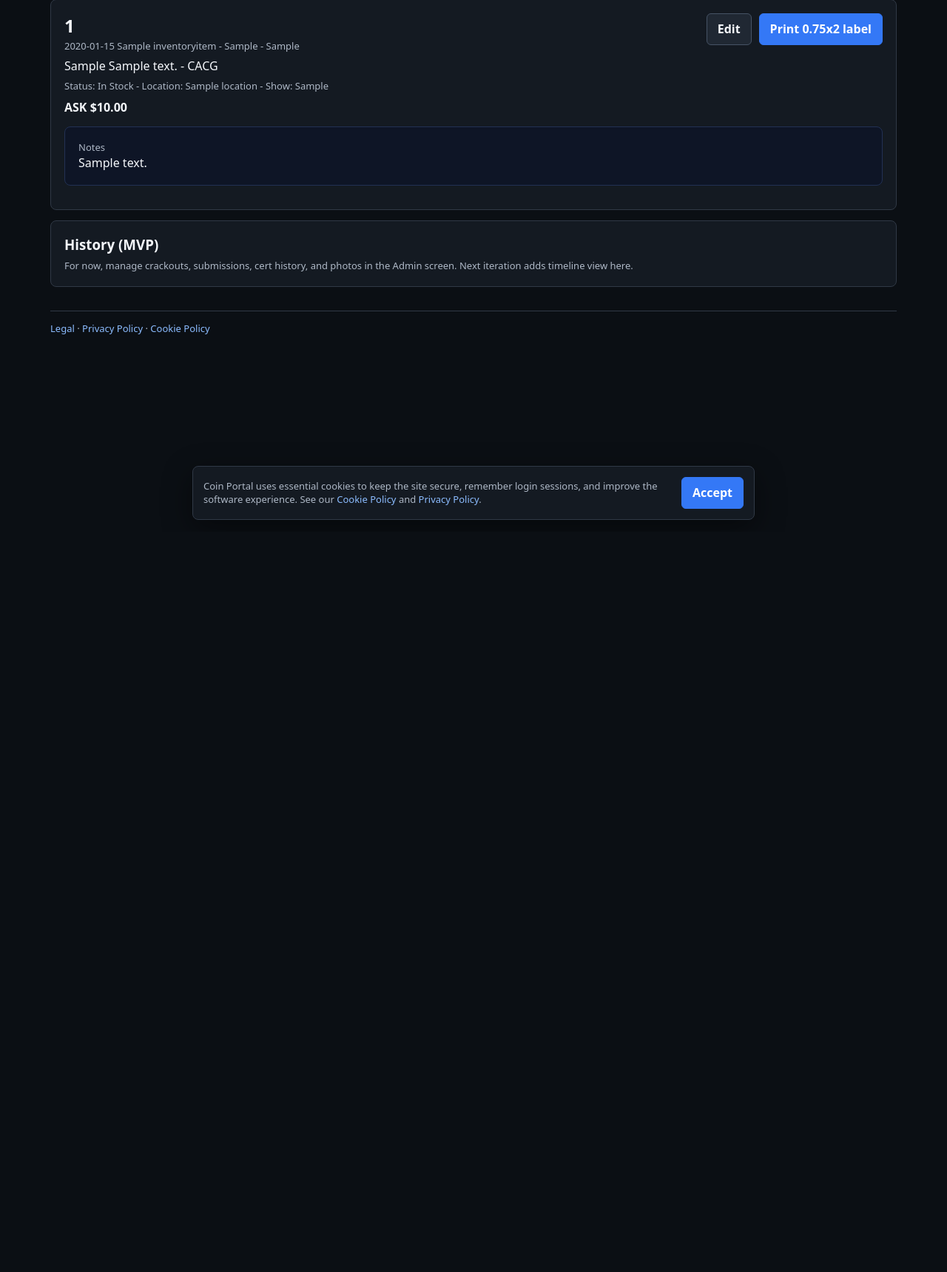
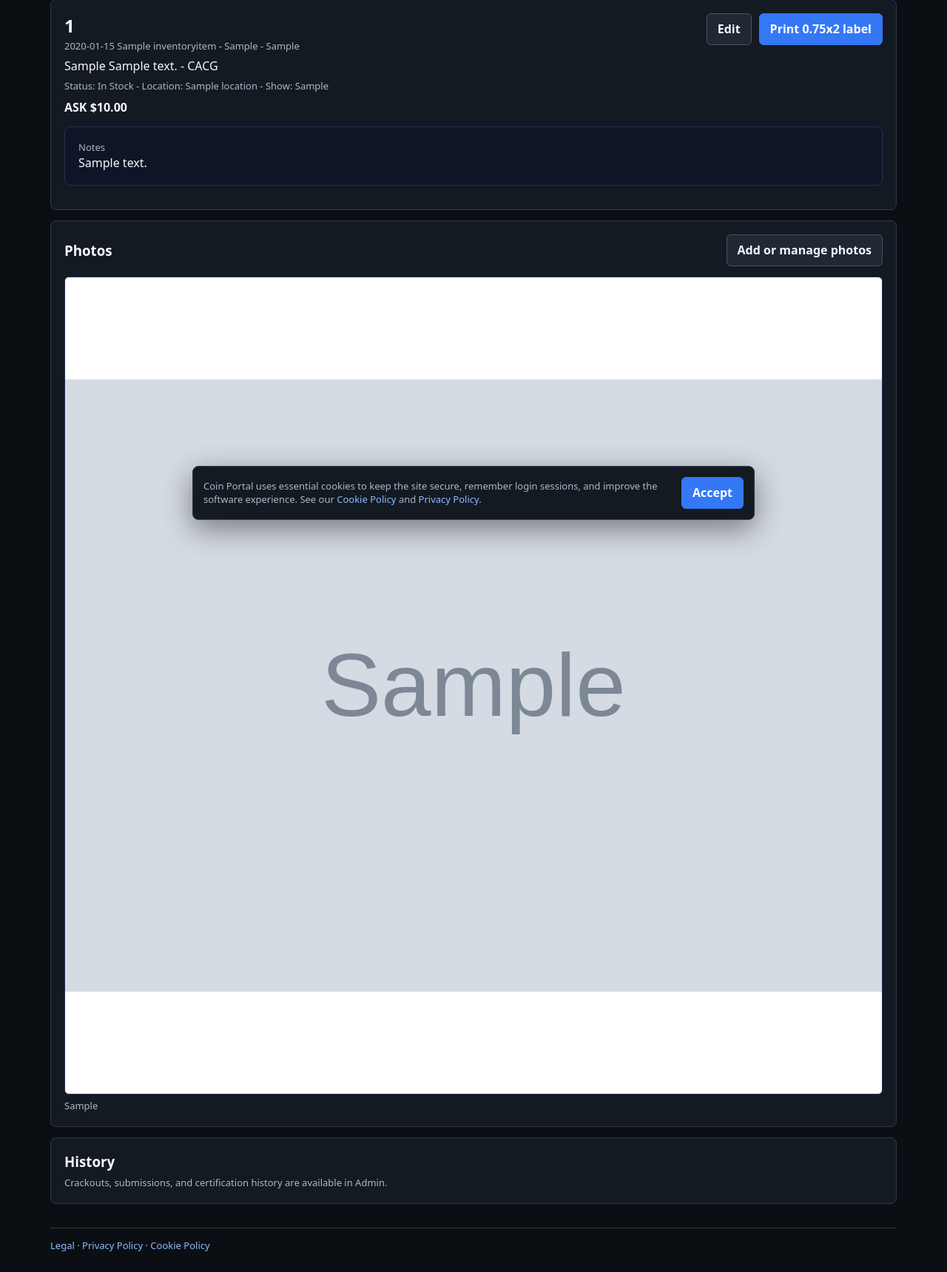
Before and after one commit to T22-1/coin-portal, a Django app: page /i/1/ in a window 1280 px wide. Shown: the part 81-1801 px from the top of the page at 74% size. Before the commit the page ends 784 px from the top, so only its background shows below. Run offline with Django 5.2, Linux system fonts and the light colour scheme; a user stored in the database is signed in; tables that the repository leaves empty hold one stand-in row (values such as "Sample post"); grey boxes marked "Sample" are stand-in pictures.

Commit message:
Show photos on inventory item pages

```diff
--- a/templates/item.html
+++ b/templates/item.html
@@ -24,7 +24,30 @@
 </div>
 
 <div class="card">
-  <h3 style="margin:0 0 6px 0;">History (MVP)</h3>
-  <div class="small">For now, manage crackouts, submissions, cert history, and photos in the Admin screen. Next iteration adds timeline view here.</div>
+  <div class="row" style="justify-content:space-between; align-items:center;">
+    <h3 style="margin:0;">Photos</h3>
+    <a class="btn2" href="/admin/portalapp/inventoryitem/{{ item.id }}/change/">Add or manage photos</a>
+  </div>
+  {% if item.photos.all %}
+    <div style="display:grid; grid-template-columns:repeat(auto-fit,minmax(220px,1fr)); gap:14px; margin-top:14px;">
+      {% for photo in item.photos.all %}
+        <figure style="margin:0; min-width:0;">
+          {% with photo_url=photo.image.url %}
+            <a href="{{ photo_url }}" target="_blank" rel="noopener">
+              <img src="{{ photo_url }}" alt="{{ photo.tag|default:'Item photo' }} for {{ item.internal_id }}" loading="lazy" style="display:block; width:100%; aspect-ratio:1 / 1; object-fit:contain; background:#fff; border:1px solid #223154; border-radius:6px;">
+            </a>
+          {% endwith %}
+          {% if photo.tag %}<figcaption class="small" style="margin-top:6px;">{{ photo.tag|title }}</figcaption>{% endif %}
+        </figure>
+      {% endfor %}
+    </div>
+  {% else %}
+    <div class="small" style="margin-top:12px;">No photos attached yet.</div>
+  {% endif %}
+</div>
+
+<div class="card">
+  <h3 style="margin:0 0 6px 0;">History</h3>
+  <div class="small">Crackouts, submissions, and certification history are available in Admin.</div>
 </div>
 {% endblock %}
```
